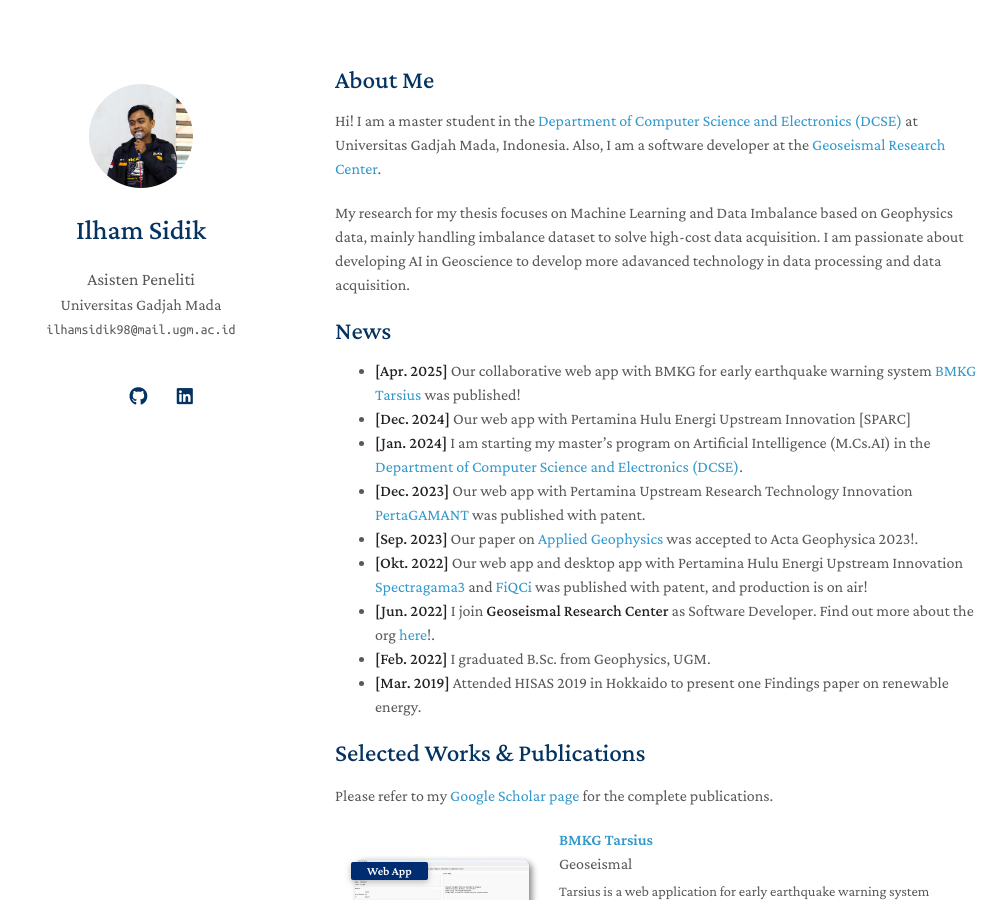
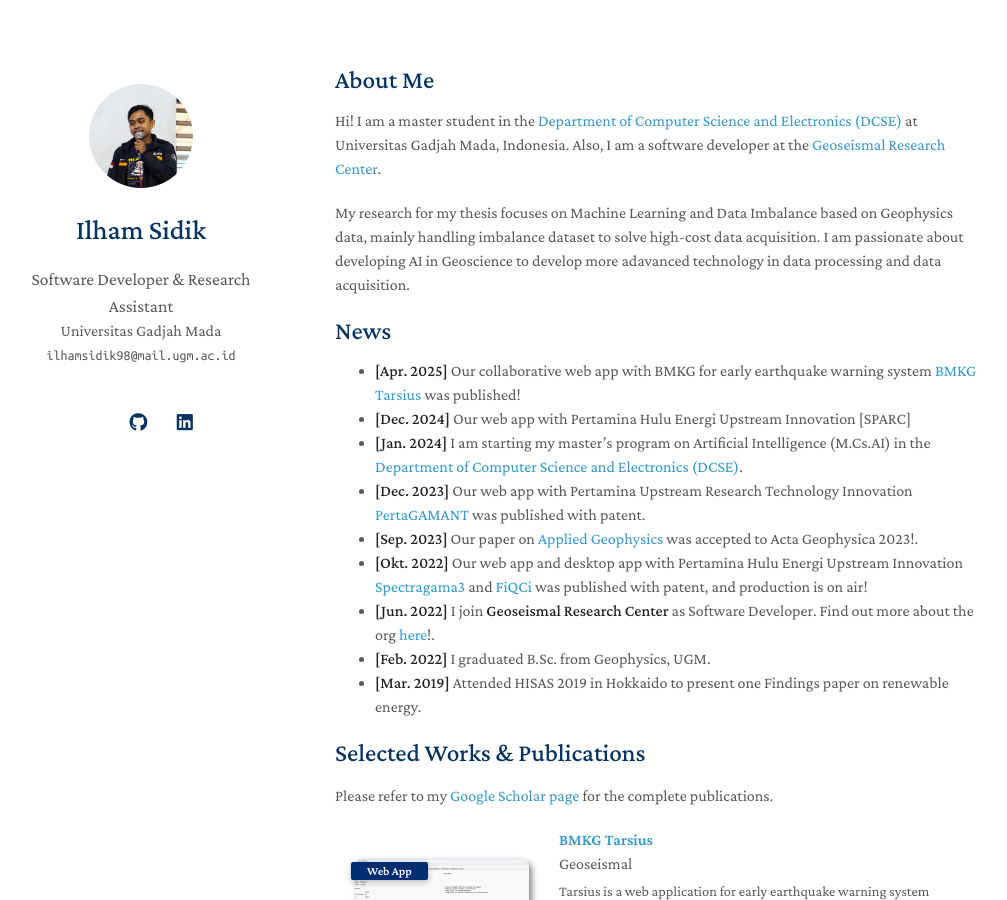
Before and after one commit to ilhamsidik98/ilhamsidik98.github.io, a Jekyll site: the page built from index.md, in a window 1280 px wide and 900 px high. Shown: the whole window, without its empty margins (135-1142 px from the left). Built offline with Jekyll 4.4.1, drawn with Linux system fonts in a browser that asks for light colours; a style sheet for code colours, icons or effects is not loaded; our own code applies the rules of GitHub Pages for plain Markdown files.

Commit message:
Update position in _config.yml

```diff
--- a/_config.yml
+++ b/_config.yml
@@ -1,6 +1,6 @@
 # Basic Information
 title: Ilham Sidik
-position: Asisten Peneliti
+position: Software Developer & Research Assistant
 affiliation: Universitas Gadjah Mada
 email: ilhamsidik98@mail.ugm.ac.id
 
```
